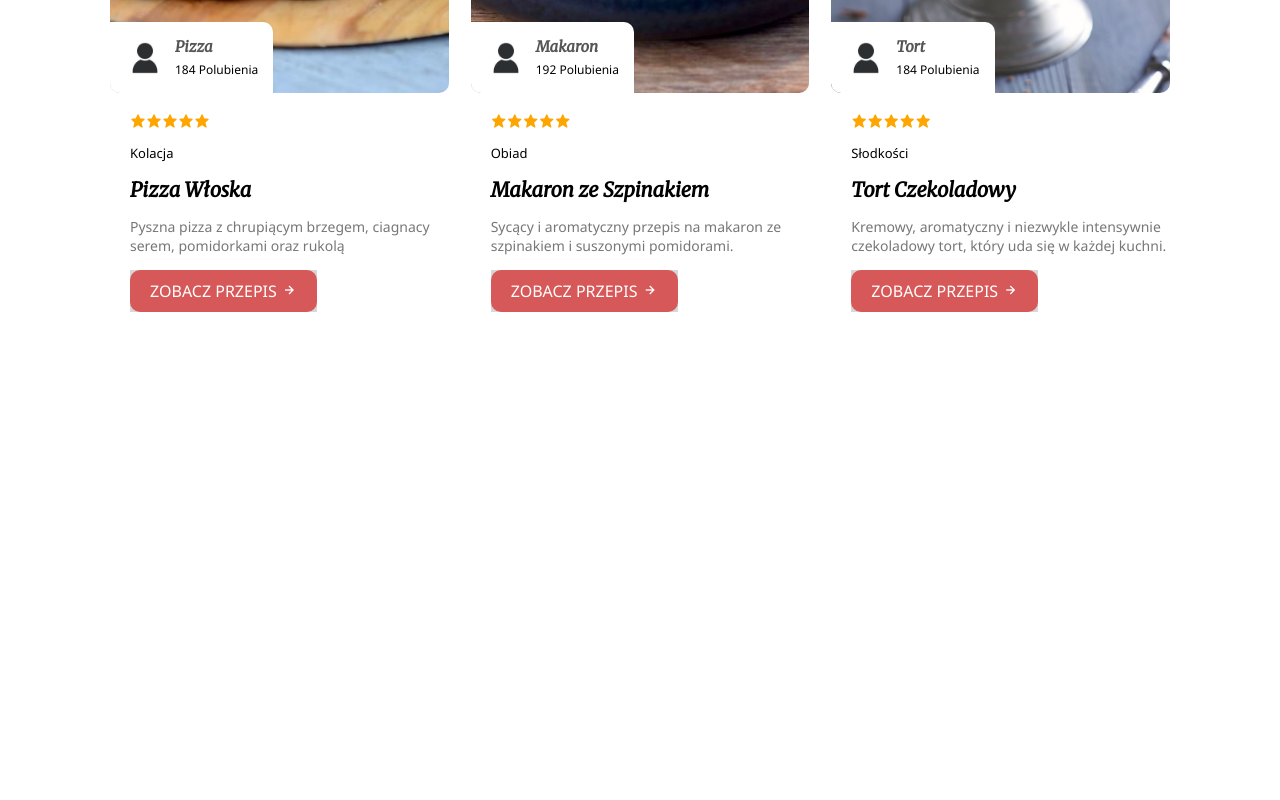
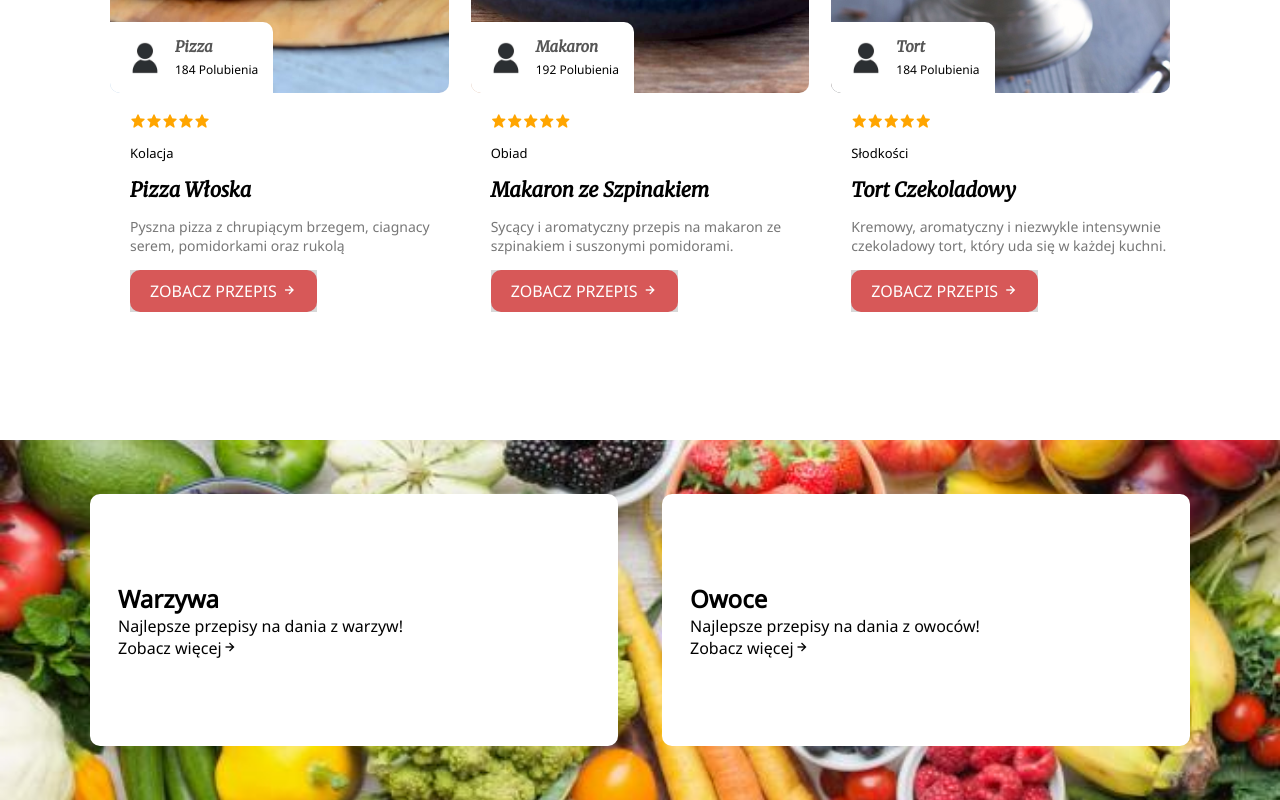
Before and after one commit to jgadzinska/Blog-kulinarny, a plain HTML site: page index.html in a window 1280 px wide. Shown: the part 2715-3515 px from the top of the page. Before the commit the page ends 3027 px from the top, so only its background shows below. Drawn offline with nearby package versions, Linux system fonts and the light colour scheme.

Commit message:
New index.html and style.css

```diff
--- a/index.html
+++ b/index.html
@@ -371,6 +371,29 @@
        </div>
 
 
+       <!--FRUITS AND VEGETABLES-->
+
+       <section class="vegeFruit">
+            <div class="container flex">
+                <div class="vege flex">
+                    <div class="vegInfo">
+                        <h1>Warzywa</h1>
+                        <p>Najlepsze przepisy na dania z warzyw!</p>
+                        <a href="#">Zobacz więcej<i class='bx bx-right-arrow-alt'></i></a>
+                    </div>
+                </div>
+
+                <div class="fruit flex">
+                    <div class="fruitInfo">
+                        <h1>Owoce</h1>
+                        <p>Najlepsze przepisy na dania z owoców!</p>
+                        <a href="#">Zobacz więcej<i class='bx bx-right-arrow-alt'></i></a>
+                    </div>
+                </div>
+            </div>
+       </section>
+
+
     </main>
 
 
--- a/style.css
+++ b/style.css
@@ -696,3 +696,32 @@ header {
 .popCardBtn:hover::before {
     transform: scale(1);
 }
+
+
+/* FRUITS AND VEGETABLES */
+
+.vegeFruit {
+    position: relative;
+    background: url(owocWarzywo.jpg) no-repeat center center/cover;
+    width: 100%;
+    height: 45vh;
+    margin-top: 8rem;
+}
+
+.vegeFruit .container {
+    height: 100%;
+    width: 100%;
+    justify-content: space-between;
+    flex-wrap: wrap;
+}
+
+.vege, .fruit {
+    position: relative;
+    width: 48%;
+    height: 70%;
+    background-color: white;
+    border-radius: 10px;
+    overflow: hidden;
+    flex-wrap: wrap;
+    padding: 28px;
+}
```
